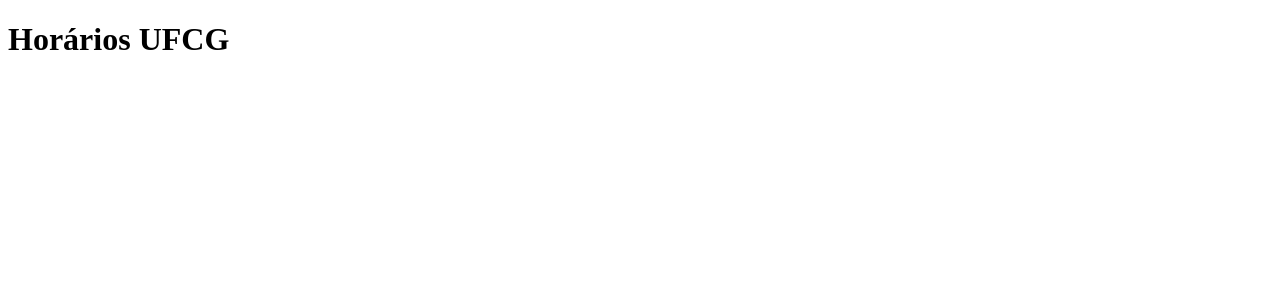
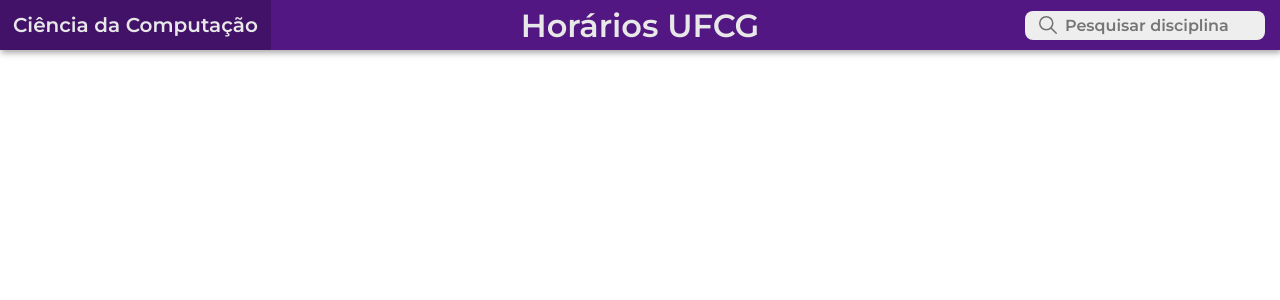
Before and after one commit to Guardians-DSC/horarios-ufcg, a React (Create React App) app in the folder horarios-react/: page / in a window 1280 px wide. Shown: the top 300 px of the page. Built offline with nearby package versions, Linux system fonts and the light colour scheme.

Commit message:
criaçao do header do horarios

```diff
--- a/horarios-react/src/App.js
+++ b/horarios-react/src/App.js
@@ -1,7 +1,13 @@
 import React from 'react';
 
+import './global.css'
+
+import Header from './components/Header'
+
 function App() {
-  return <h1>Horários UFCG</h1>
+  return (
+    <Header />
+  )
 }
 
 export default App;
--- /dev/null
+++ b/horarios-react/src/components/Header/index.js
@@ -0,0 +1,24 @@
+import React from 'react'
+
+import './style.css'
+
+import searchIcon from '../../assets/search.svg'
+
+function Header() {
+    return (
+        <div id='header-container'>
+            <div className='header-content'>
+                <div className='course-name'>
+                    <h2>Ciência da Computação</h2>
+                </div>
+                <h1>Horários UFCG</h1>
+                <div className='search-bar'>
+                    <img src={searchIcon} alt=""/>
+                    <input type="text" placeholder='Pesquisar disciplina'/>
+                </div>
+            </div>
+        </div>
+    )
+}
+
+export default Header;
--- /dev/null
+++ b/horarios-react/src/components/Header/style.css
@@ -0,0 +1,82 @@
+#header-container {
+    width: 100%;
+    background: #521782;
+    color: #e8e8e8;
+    height: 5rem;
+    box-shadow: 1px 3px 6px 0 rgba(56,50,50,.42);
+}
+
+#header-container .header-content {
+    display: grid;
+    grid-template-columns: repeat(3, 1fr);
+    align-items: center;
+    height: 100%;
+}
+
+#header-container .header-content .course-name {
+    height: 100%;
+    display: flex;
+    align-items: center;
+    justify-self: start;
+    padding: 0 1.3rem;
+    background: #421268;
+}
+
+#header-container .header-content .course-name h2 {
+    font-size: 2rem;
+}
+
+#header-container .header-content h1 {
+    justify-self: center;
+    font-size: 3.2rem;
+}
+
+#header-container .header-content .search-bar {
+    display: flex;
+    align-items: center;
+    justify-self: end;
+}
+
+#header-container .header-content .search-bar input {
+    width: 24rem;
+    justify-self: end;
+    margin-right: 1.5rem;
+    background: #eee;
+    outline: 0;
+    border: 0;
+    border-radius: 0.8rem;
+    font-size: 1.6rem;
+    font-weight: 600;
+    padding: 0.5rem 1rem;
+    padding-left: 4rem;
+}
+
+#header-container .header-content .search-bar input:focus {
+    background-color: #fff;
+}
+
+#header-container .header-content .search-bar img {
+    position: absolute;
+    right: 22rem;
+}
+
+
+
+@media (max-width: 900px) {
+    #header-container .header-content h1 {
+        font-size: 2.5rem;
+    }
+    #header-container .header-content .course-name h2 {
+        font-size: 1.5rem;
+    }
+}
+
+@media (max-width: 700px) {
+    #header-container {
+        height: 6.4rem;
+    }
+    #header-container .header-content h1 {
+        text-align: center;
+    }
+
+}
--- /dev/null
+++ b/horarios-react/src/global.css
@@ -0,0 +1,18 @@
+@import url('https://fonts.googleapis.com/css2?family=Montserrat:wght@400;600&display=swap');
+
+:root {
+    font-size: 62.5%;
+}
+
+* {
+    margin: 0;
+    padding: 0;
+    box-sizing: border-box;
+    outline: 0;
+}
+
+body, input {
+    font-family: Montserrat, sans-serif;
+    font-weight: 600;
+    background: #fff;
+}
```
Also changed, not shown: horarios-react/src/assets/search.svg (added), 1 other file (tests, documents, lock files or other folders).
